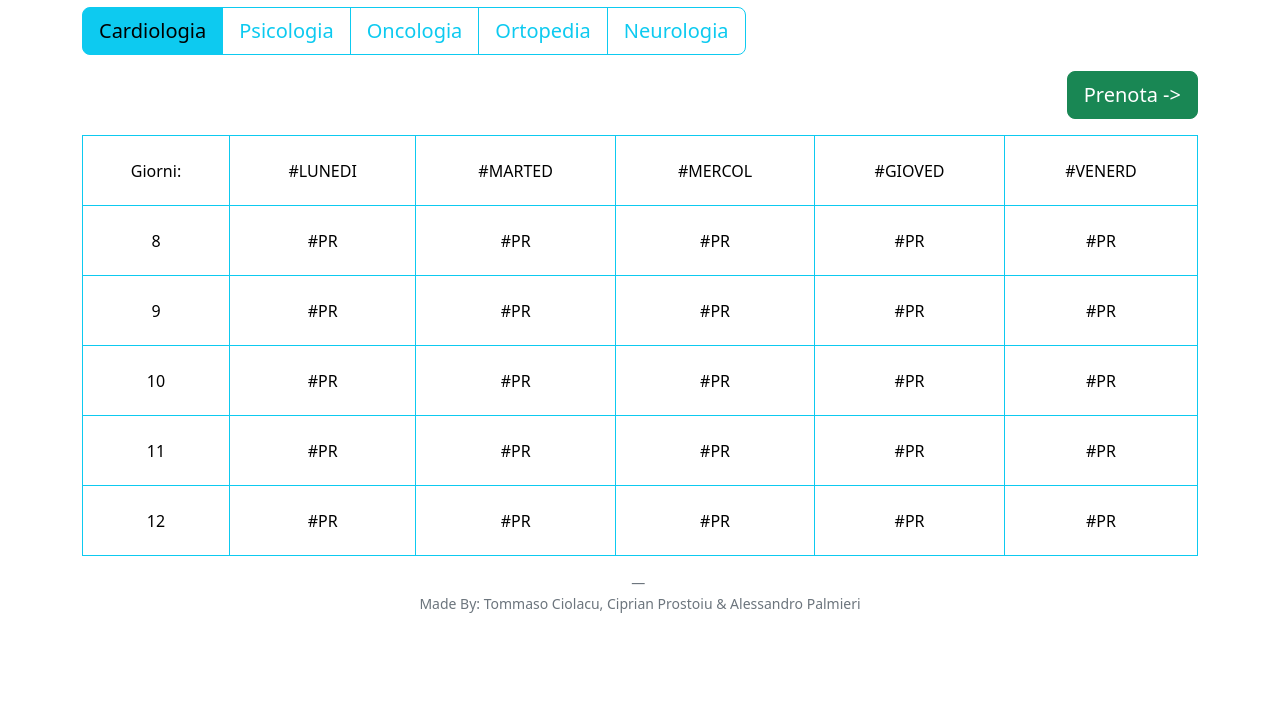
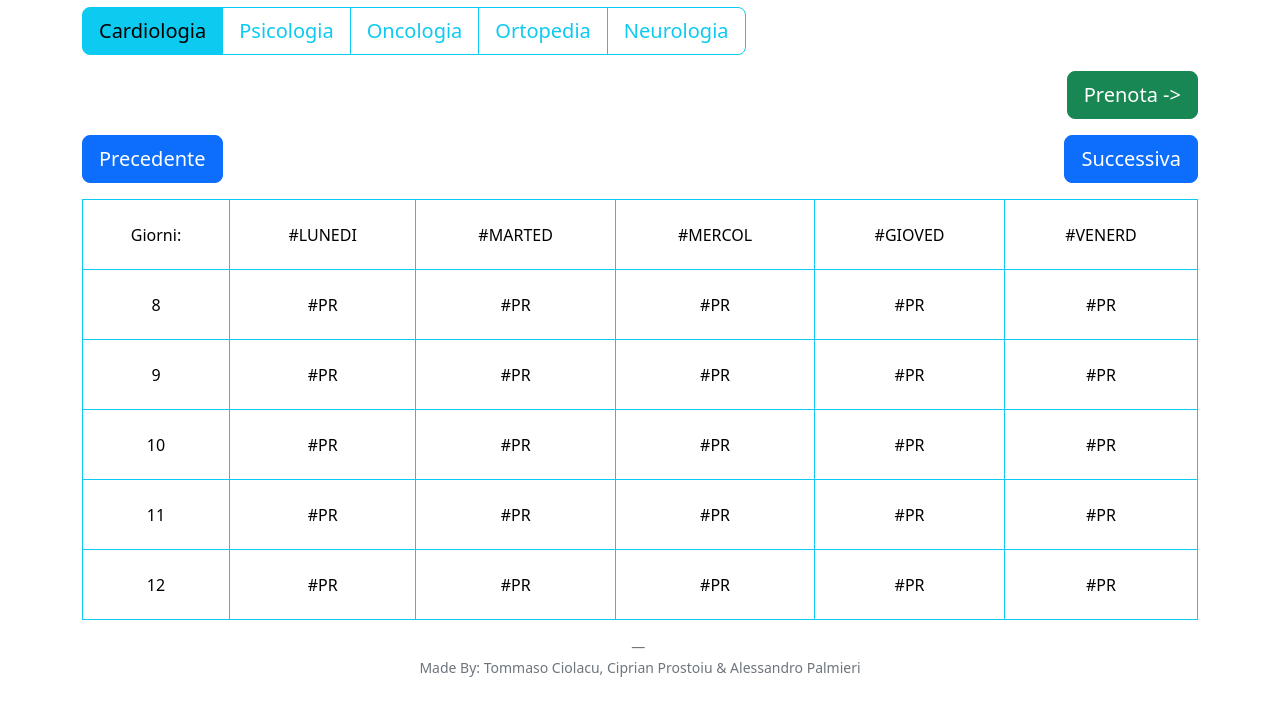
Before and after one commit to alepalma06/5B_CiolacuProstoiuPalmieri_VisiteSpecialistiche, a website with bundled scripts: page index.html in a window 1280 px wide. Shown: the part 89-800 px from the top of the page. Built offline with nearby package versions, Linux system fonts and the light colour scheme; files whose address does not match are found by name.

Commit message:
precedente e successivo

```diff
--- a/index.html
+++ b/index.html
@@ -38,7 +38,10 @@
         </div>
     </div>
 
-
+    <div class="container mt-3 d-flex justify-content-between">
+        <button id="precedente" type="button" class="btn btn-primary btn-lg">Precedente</button>
+        <button id="successiva" type="button" class="btn btn-primary btn-lg">Successiva</button>
+    </div>
     <div class="container  d-flex justify-content-center mt-3">
         <table id="tabella" class="table table-bordered border-info bg-light text-center align-middle">
             <tr class="tbl1">
@@ -98,7 +101,7 @@
     <script src="node_modules/bootstrap/dist/js/bootstrap.bundle.min.js"></script>
     <script src="componenti/fetch_component.js"></script>
     <script src="componenti/navbar.js"></script>
-    <script src="componenti/table.js"></script>
+    <script type= "module" src="componenti/table.js"></script>
     <script src="componenti/form.js"></script>
 </body>
 </html>
```
